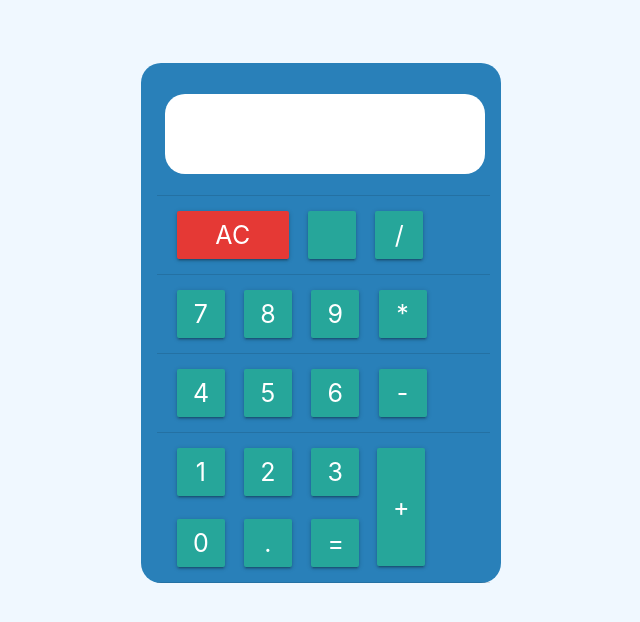
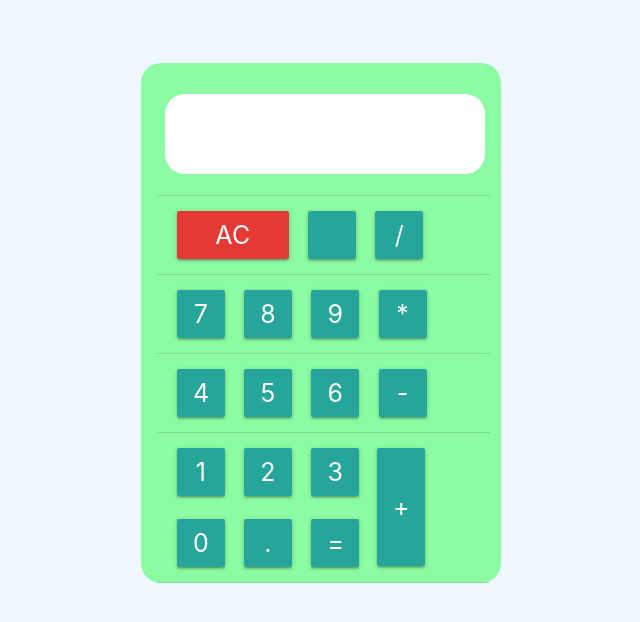
Before and after one commit to RodrigoCorvalan53/Calculadora, a plain HTML site: page index.html in a window 1280 px wide. Shown: the whole page, without its empty margins (319-959 px from the left). Drawn offline with Linux system fonts and the light colour scheme.

Commit message:
Add files via upload

```diff
--- a/css/estilo.css
+++ b/css/estilo.css
@@ -15,7 +15,7 @@
     margin-right: auto;
     display:block;
     padding:16px;
-    background-color:#2980b9;
+    background-color:#8cfca4;
     width:360px;
     height:520px;
     border-radius: 20px;
```
